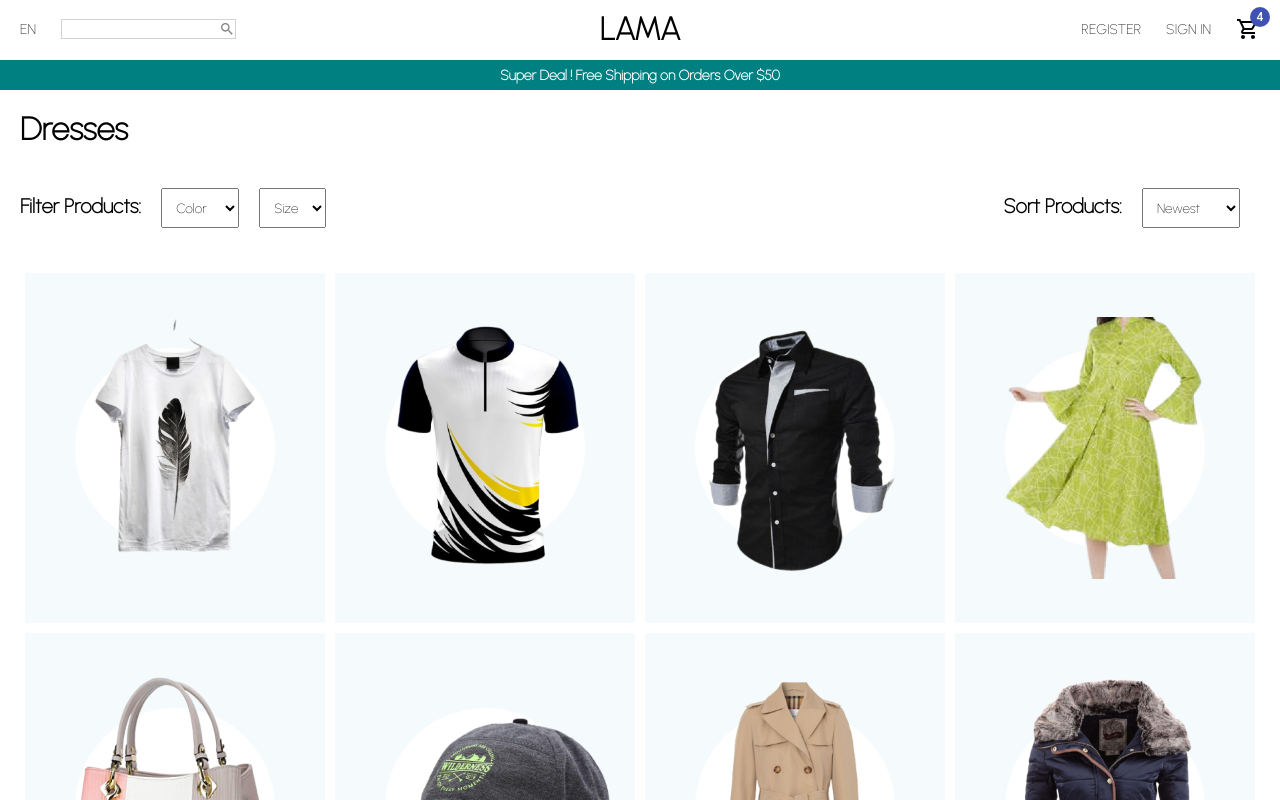
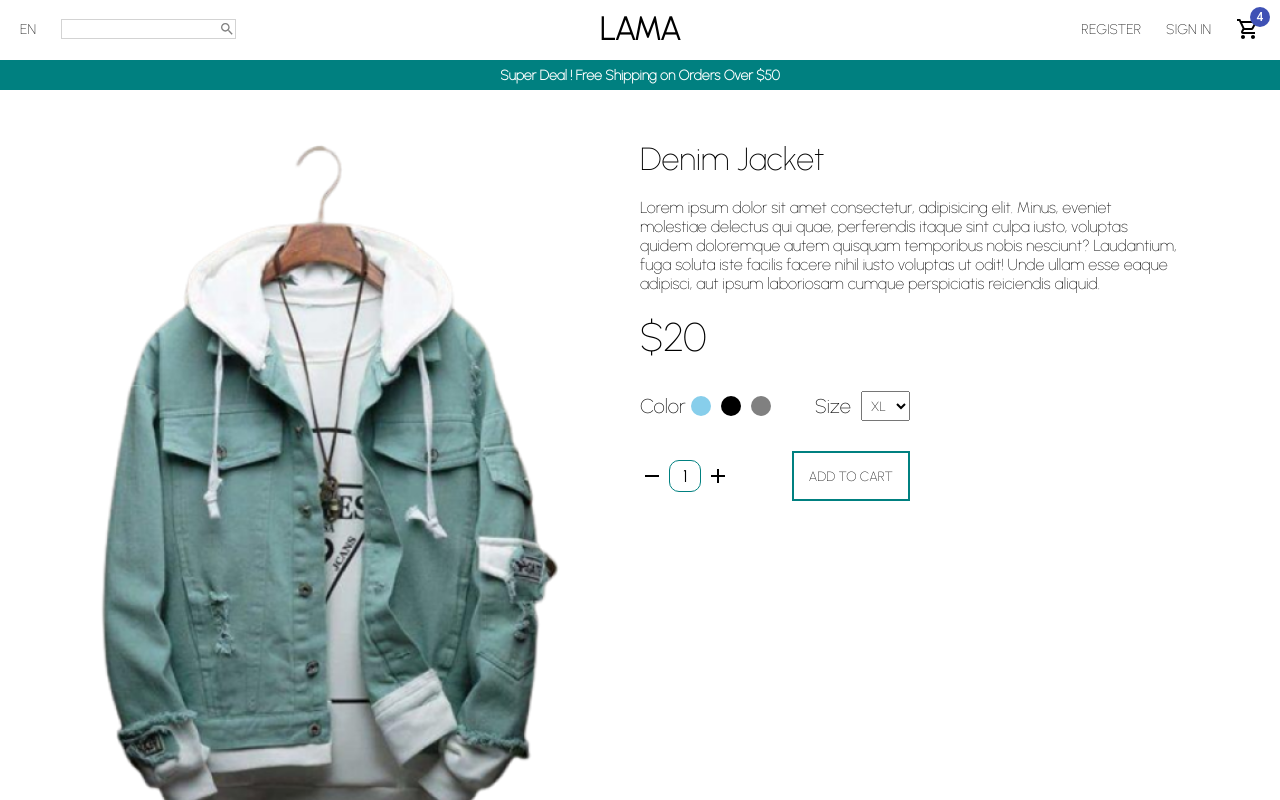
Before and after one commit to Kunal-Vijay/E-commerce-site, a React (Create React App) app: page /product/1 in a window 1280 px wide. Shown: the top 800 px of the page. Built offline with nearby package versions, Linux system fonts and the light colour scheme.

Commit message:
Particular product page

```diff
--- a/src/App.jsx
+++ b/src/App.jsx
@@ -1,11 +1,12 @@
 import './App.css';
-// import Home from './pages/Home.jsx';
+import Home from './pages/Home.jsx';
 import ProductList from './pages/ProductList';
+import Product from './pages/Product';
 
 function App() {
   return (
     <div className="App">
-      <ProductList/>
+      <Product/>
     </div>
   );
 }
--- a/src/data.js
+++ b/src/data.js
@@ -76,3 +76,4 @@
 ];
 
 export const payment = {img:"/img/payment.png"};
+export const product = {img:"/img/denim-jacket.png"};
--- /dev/null
+++ b/src/pages/Product.jsx
@@ -0,0 +1,151 @@
+import React from "react";
+import styled from "styled-components";
+import Navbar from "../components/Navbar";
+import Announcement from "../components/Announcement";
+import Newsletter from "../components/Newsletter";
+import Footer from "../components/Footer";
+import { product } from "../data";
+import { Add, Remove } from "@material-ui/icons";
+
+const Container = styled.div``;
+const Wrapper = styled.div`
+  padding: 50px;
+  display: flex;
+`;
+const ImageContainer = styled.div`
+  flex: 1;
+`;
+const Image = styled.img`
+  width: 100%;
+  height: 90vh;
+  object-fit: cover;
+`;
+const InfoContainer = styled.div`
+  flex: 1;
+  padding: 0px 50px;
+`;
+const Title = styled.h1`
+  font-weight: 200;
+`;
+const Description = styled.p`
+  margin: 20px 0px;
+`;
+const Price = styled.span`
+  font-weight: 100;
+  font-size: 40px;
+`;
+
+const FilterContainer = styled.div`
+  display: flex;
+  justify-content: space-between;
+  width: 50%;
+  margin: 30px 0px;
+`;
+const Filter = styled.div`
+  display: flex;
+  align-items: center;
+`;
+const FilterTitle = styled.span`
+  font-size: 20px;
+  font-weight: 200;
+`;
+const FilterColor = styled.div`
+  width: 20px;
+  height: 20px;
+  border-radius: 50%;
+  background-color: ${(props) => props.color};
+  margin: 0px 5px;
+  cursor: pointer;
+`;
+const FilterSize = styled.select`
+  margin-left: 10px;
+  padding: 5px;
+`;
+const FilterSizeOption = styled.option``;
+const AddContainer = styled.div`
+  display: flex;
+  justify-content: space-between;
+  width: 50%;
+  margin: 30px 0px;
+  align-items: center;
+`;
+const AmountContainer = styled.div`
+  display: flex;
+  align-items: center;
+  font-weight: 700;
+`;
+const Amount = styled.div`
+  width: 30px;
+  height: 30px;
+  border-radius: 10px;
+  border: 1px solid teal;
+  display: flex;
+  align-items: center;
+  justify-content: center;
+  margin: 0px 5px;
+`;
+const Button = styled.button`
+  padding: 15px;
+  border: 2px solid teal;
+  background-color: white;
+  cursor: pointer;
+  font-weight: 500;
+  &:hover {
+    background-color: #f8f4f4;
+  }
+`;
+const Product = () => {
+  return (
+    <Container>
+      <Navbar />
+      <Announcement />
+      <Wrapper>
+        <ImageContainer>
+          <Image src={product.img} />
+        </ImageContainer>
+        <InfoContainer>
+          <Title>Denim Jacket</Title>
+          <Description>
+            Lorem ipsum dolor sit amet consectetur, adipisicing elit. Minus,
+            eveniet molestiae delectus qui quae, perferendis itaque sint culpa
+            iusto, voluptas quidem doloremque autem quisquam temporibus nobis
+            nesciunt? Laudantium, fuga soluta iste facilis facere nihil iusto
+            voluptas ut odit! Unde ullam esse eaque adipisci, aut ipsum
+            laboriosam cumque perspiciatis reiciendis aliquid.
+          </Description>
+          <Price>$20</Price>
+          <FilterContainer>
+            <Filter>
+              <FilterTitle>Color</FilterTitle>
+              <FilterColor color="skyblue" />
+              <FilterColor color="black" />
+              <FilterColor color="gray" />
+            </Filter>
+            <Filter>
+              <FilterTitle>Size</FilterTitle>
+              <FilterSize>
+                <FilterSizeOption>XL</FilterSizeOption>
+                <FilterSizeOption>L</FilterSizeOption>
+                <FilterSizeOption>M</FilterSizeOption>
+                <FilterSizeOption>S</FilterSizeOption>
+                <FilterSizeOption>XS</FilterSizeOption>
+              </FilterSize>
+            </Filter>
+          </FilterContainer>
+          <AddContainer>
+            <AmountContainer>
+              <Remove />
+              <Amount>1</Amount>
+              <Add />
+            </AmountContainer>
+            <Button>ADD TO CART</Button>
+          </AddContainer>
+        </InfoContainer>
+      </Wrapper>
+      <Newsletter />
+      <Footer />
+    </Container>
+  );
+};
+
+export default Product;
```
Also changed, not shown: public/img/denim-jacket.png (added).
